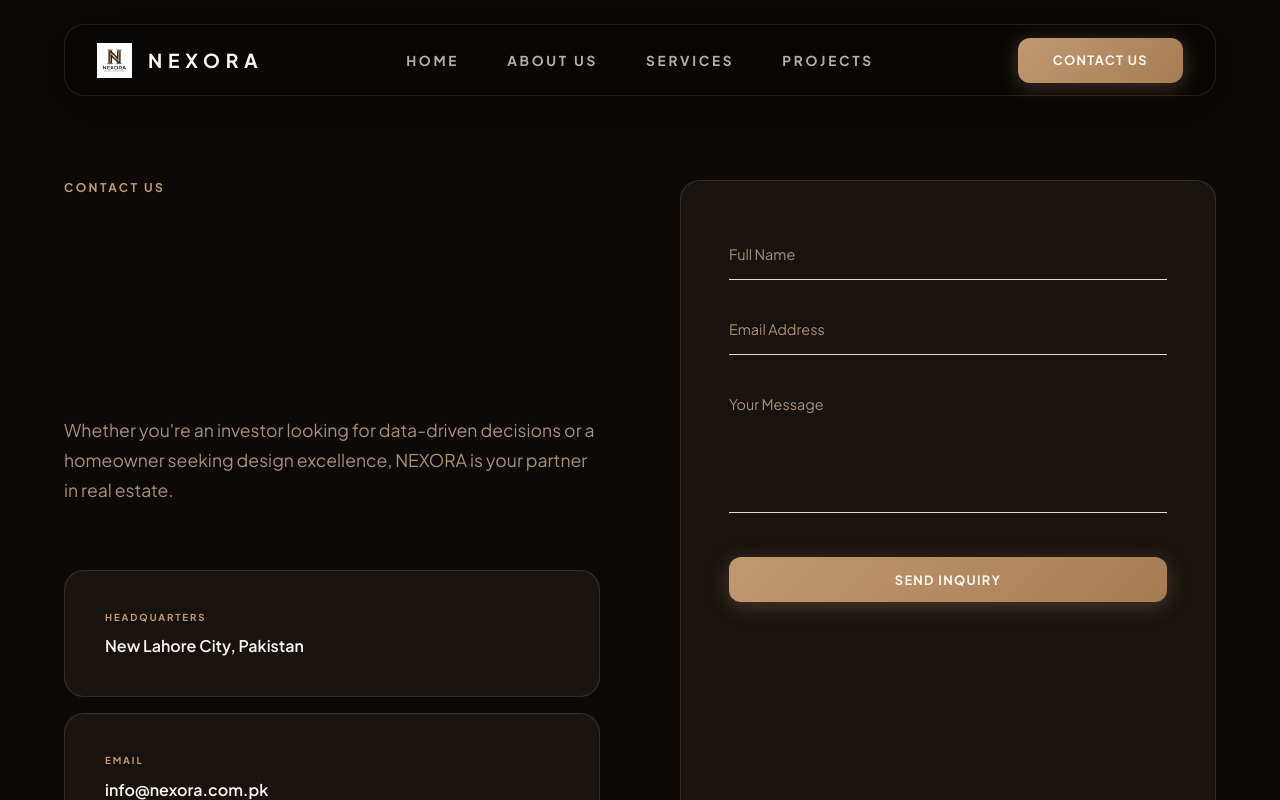
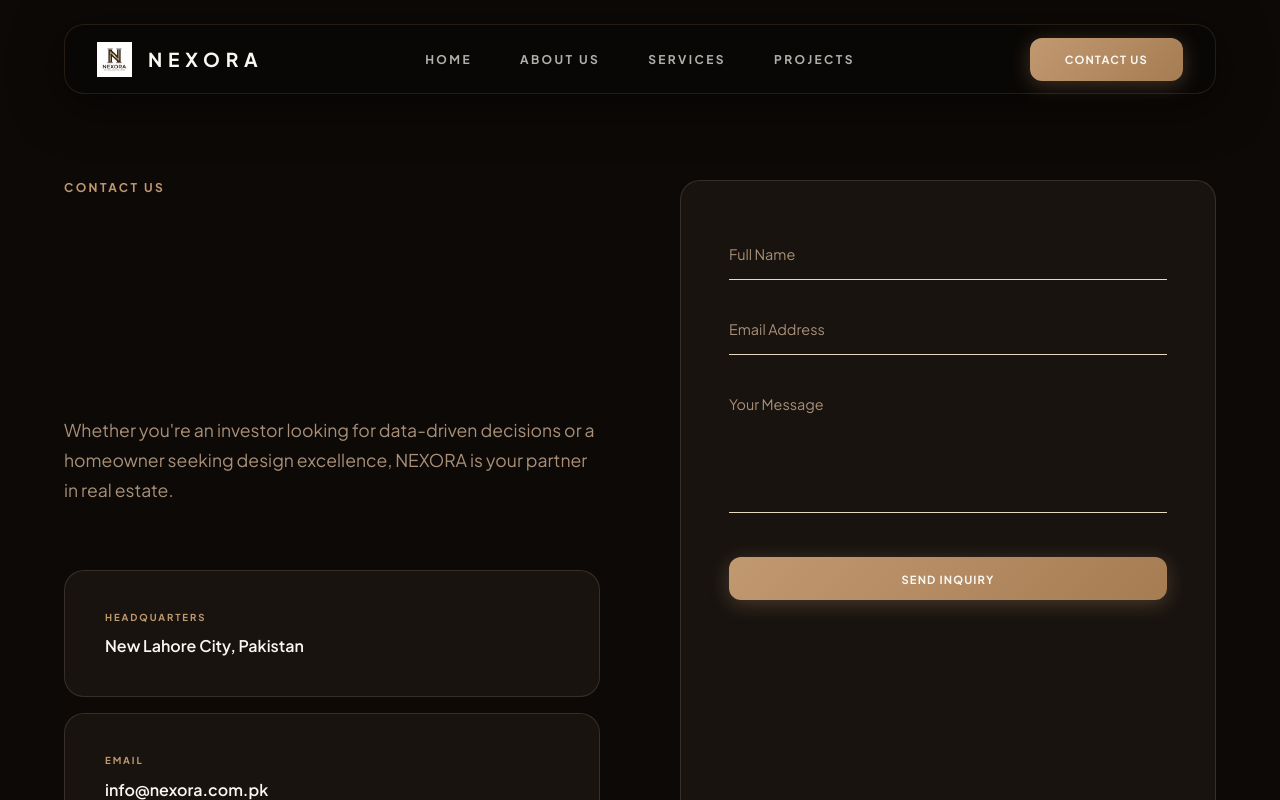
Before and after one commit to musman2403/nexora, a React (Vite) app: page /contact in a window 1280 px wide. Shown: the top 800 px of the page. Built offline with nearby package versions, Linux system fonts and the light colour scheme.

Commit message:
Update: Refined navbar typography and removed user greeting

```diff
--- a/src/components/Navbar.css
+++ b/src/components/Navbar.css
@@ -49,7 +49,7 @@
 .nav-link {
   text-decoration: none;
   color: var(--ink);
-  font-size: 0.85rem;
+  font-size: 0.75rem;
   font-weight: 700;
   letter-spacing: 0.2em;
   opacity: 0.7;
--- a/src/components/Navbar.jsx
+++ b/src/components/Navbar.jsx
@@ -26,12 +26,7 @@
           </NavLink>
         </div>
 
-        <div className="nav-right" style={{ display: 'flex', alignItems: 'center', gap: '2rem' }}>
-          {userName && (
-            <div className="user-greeting" style={{ fontSize: '0.7rem', letterSpacing: '0.1em', color: 'var(--tan)', fontWeight: 700 }}>
-              HI, {userName.toUpperCase()}
-            </div>
-          )}
+        <div className="nav-right" style={{ display: 'flex', alignItems: 'center' }}>
           <NavLink to="/contact" className="contact-btn">
             CONTACT US
           </NavLink>
--- a/src/index.css
+++ b/src/index.css
@@ -207,7 +207,7 @@
   border: none;
   padding: 0.9rem 2.2rem;
   border-radius: 12px;
-  font-size: 0.8rem;
+  font-size: 0.7rem;
   font-weight: 800;
   letter-spacing: 0.1em;
   text-decoration: none;
```
